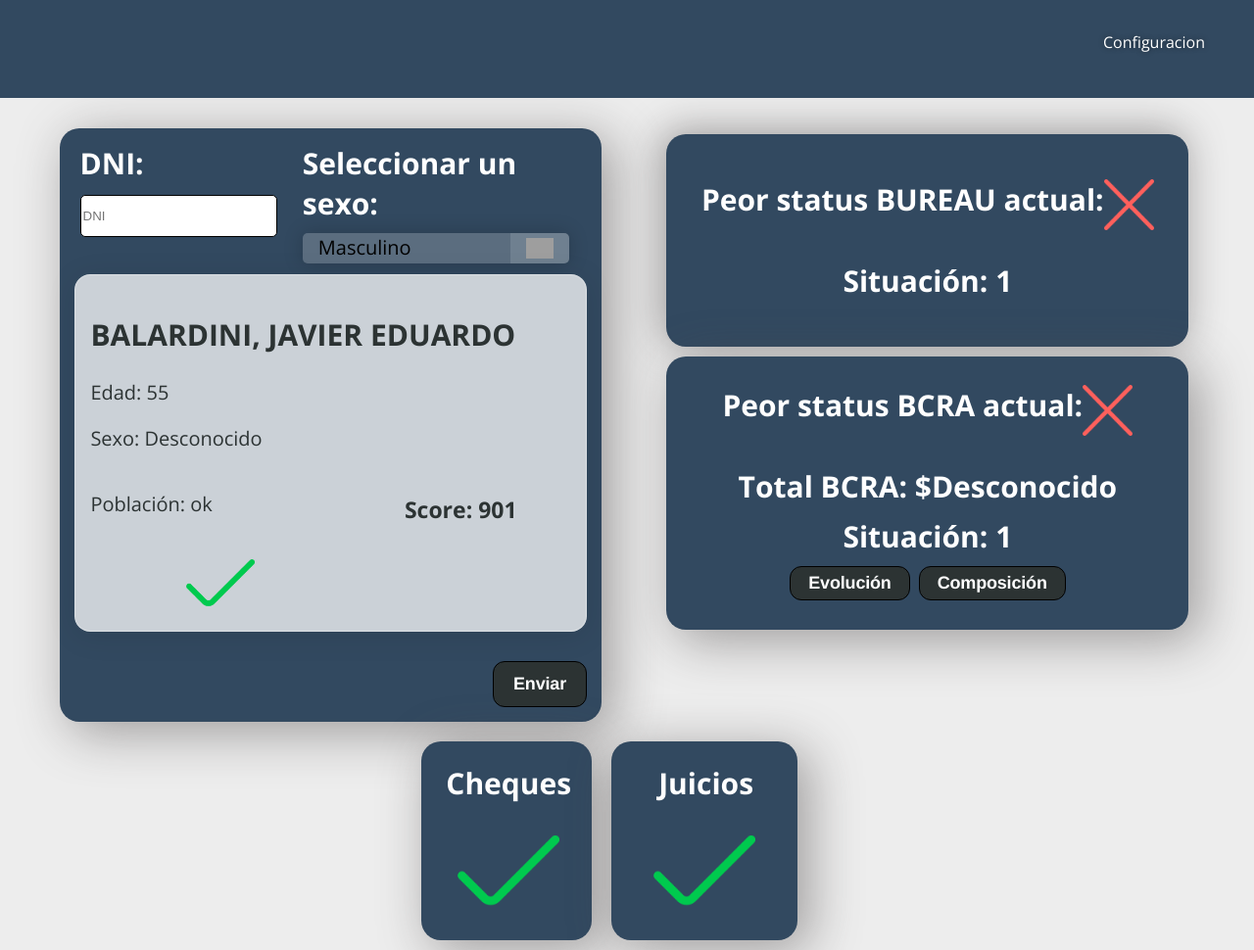
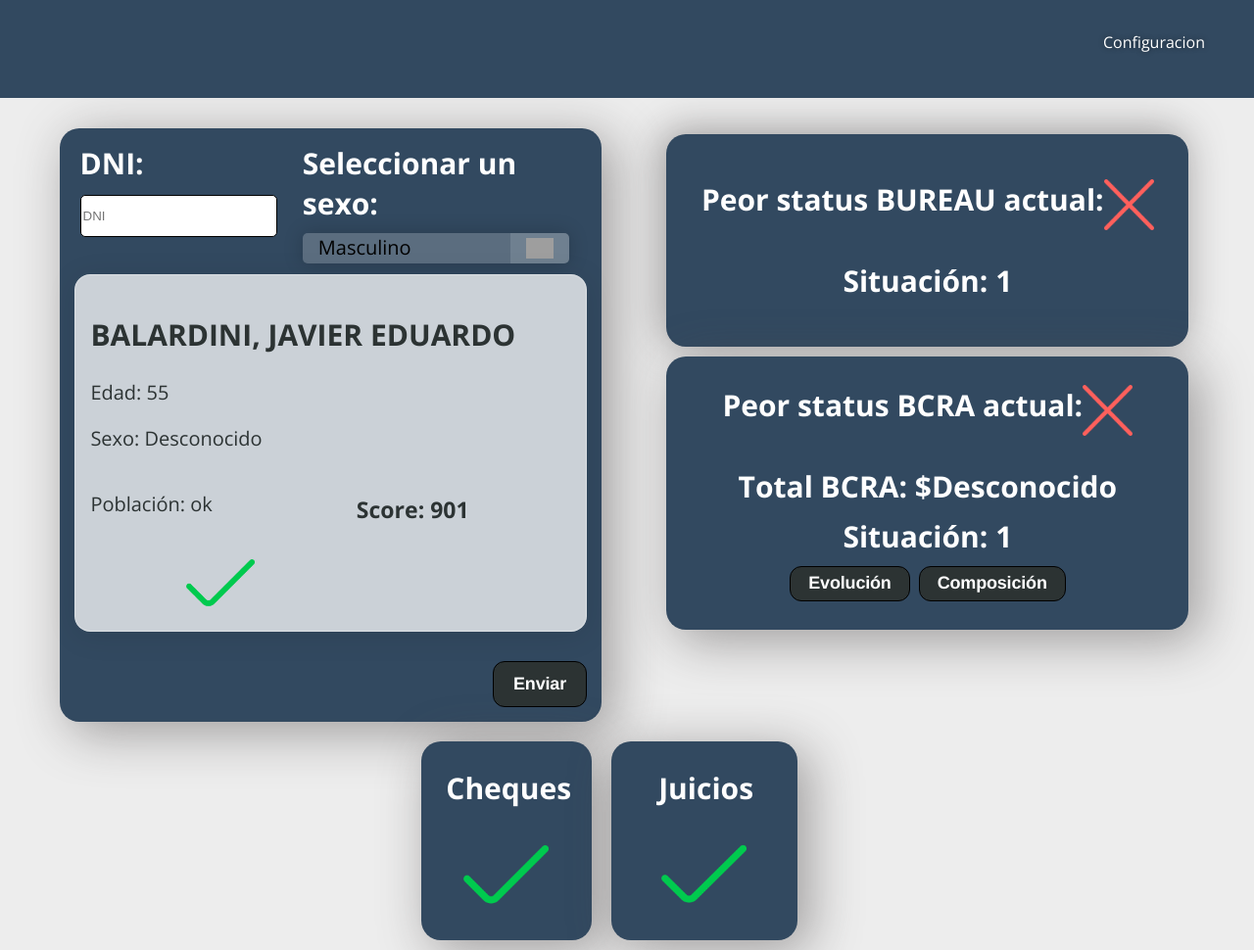
Before and after one commit to Baltasar12/DAta, an Electron app: page index.html in a window 1280 px wide. Shown: the whole page at 98% size. Drawn offline with nearby package versions, Linux system fonts and the light colour scheme; no server answers; grey boxes are pictures that could not be loaded.

Commit message:
Commit 19

```diff
--- a/index.html
+++ b/index.html
@@ -56,7 +56,7 @@
 
                 <div style="display: flex;flex-wrap: wrap;">
                     <p class="poblacion">Población: </p>
-                    <p style="margin-left: 40%;font-weight: bolder;font-size: 23px;" class="score">Score: </p>
+                    <p style="margin-left: 30%;font-weight: bolder;font-size: 23px;" class="score">Score: </p>
 
                     <img src="./img/controlar.png" alt="Estado" style="width: 70px;margin-left: 20%;" id="imagenEstado">
 
@@ -105,7 +105,7 @@
     <section class="section-main main4">
        <a class="open2" style="color:#FFFFFF;cursor: pointer;"><h1 style="margin: 1% 1% 2% 2%;">Cheques</h1></a>
 
-       <img src="./img/controlar.png" alt="" style="height: 60%; margin-left: 3%;">
+       <img src="./img/controlar.png" alt="" style="height: 50%; /*margin-left: 2%;*/">
 
     </section>
 
@@ -113,7 +113,7 @@
     <section class="section-main main5">
         <a class="open3" style="color:#FFFFFF;cursor: pointer;"><h1 style="margin: 1% 1% 2% 2%;">Juicios</h1></a>
 
-        <img src="./img/controlar.png" alt="" style="height: 60%; /*margin-left: 23%*/">
+        <img src="./img/controlar.png" alt="" style="height: 50%; /*margin-left: 23%*/">
 
     </section>
 
```
